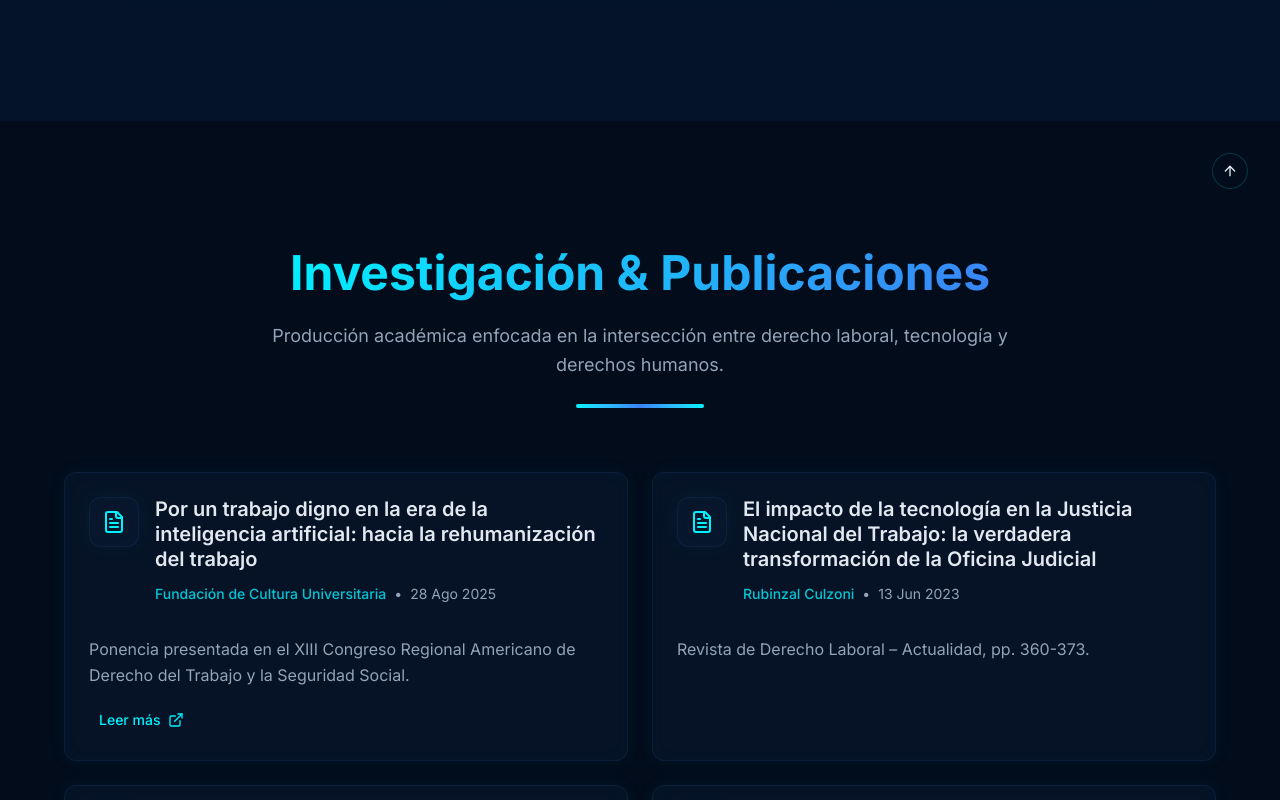
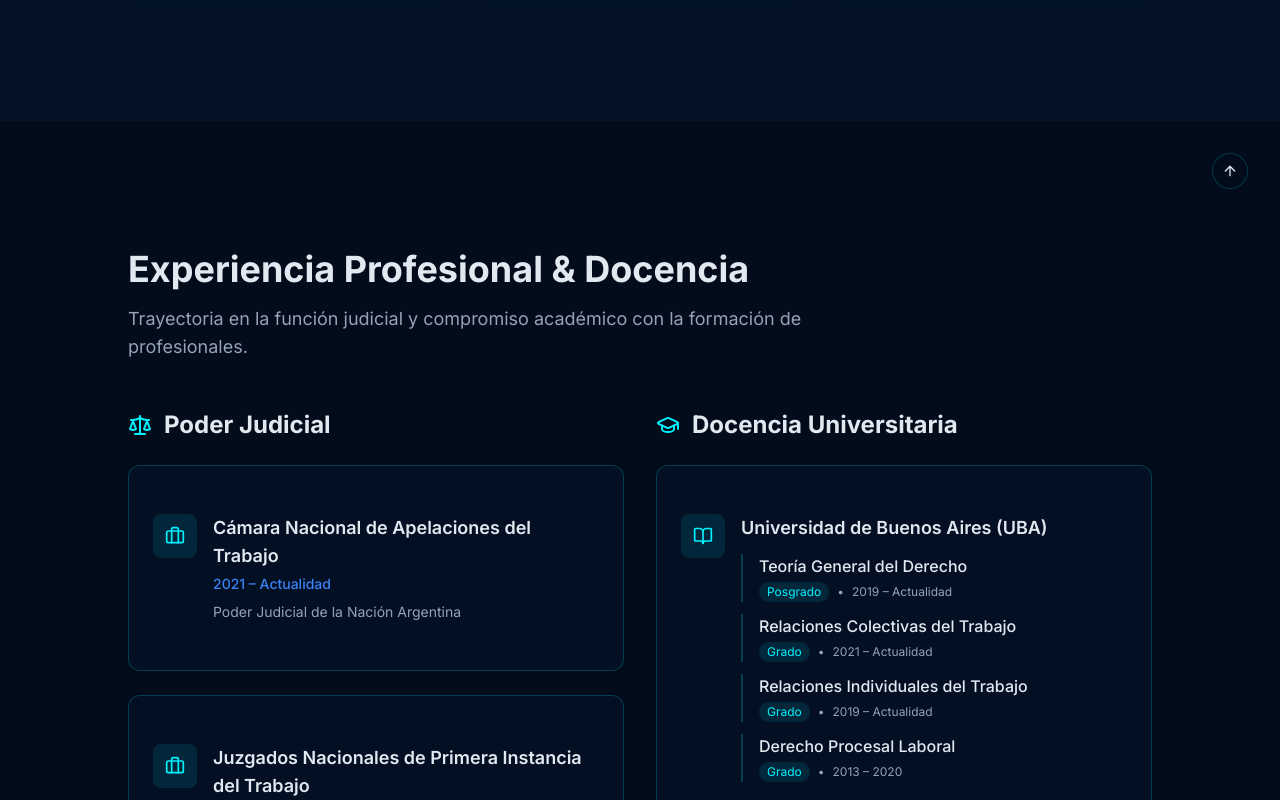
Before and after one commit to Natalia-Barragan/LopezArgonz-Portfolio, a Next.js app: page / in a window 1280 px wide. Shown: the part 2100-2900 px from the top of the page. Built offline with nearby package versions, Linux system fonts and the light colour scheme.

Commit message:
cambios estáticos

```diff
--- a/app/page.tsx
+++ b/app/page.tsx
@@ -15,9 +15,9 @@ export default function Home() {
       <main className="relative z-10">
         <HeroSection />
         <BioSection />
+        <TeachingSection />
         <PublicationsSection />
         <SpeakerSection />
-        <TeachingSection />
         <ContactSection />
       </main>
     </div>
```
